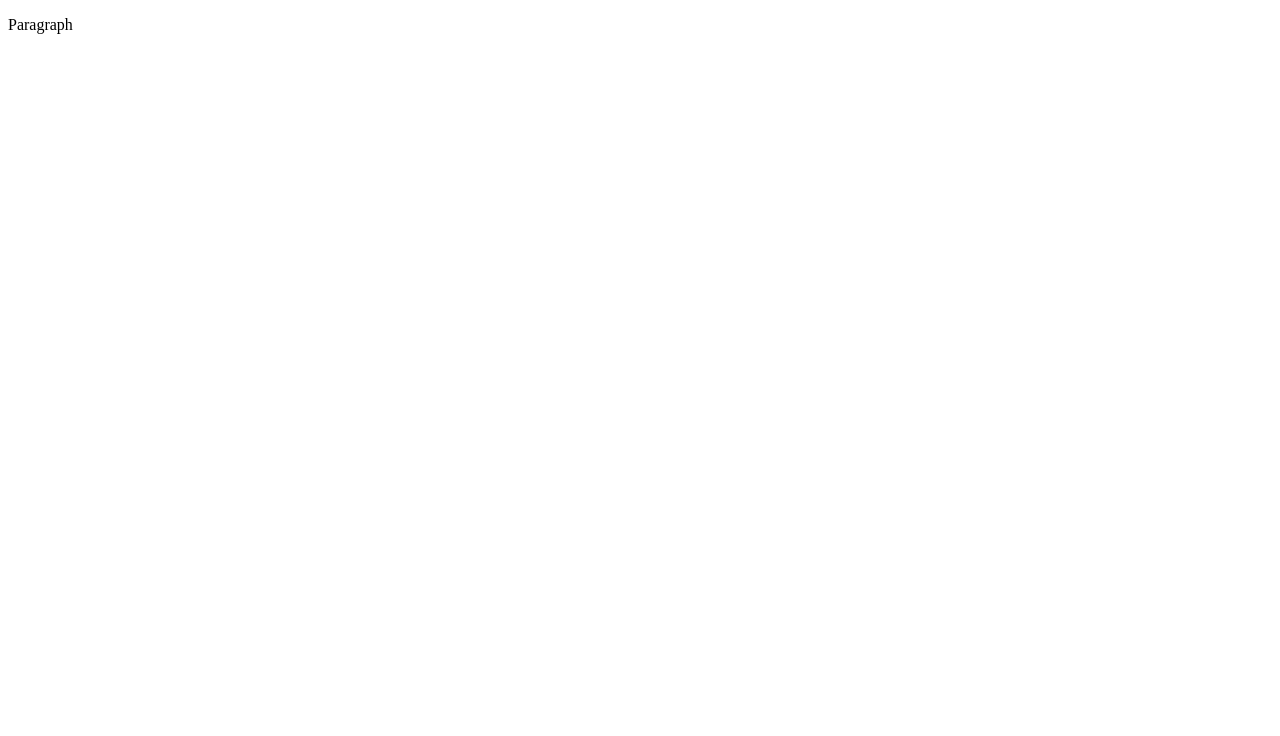
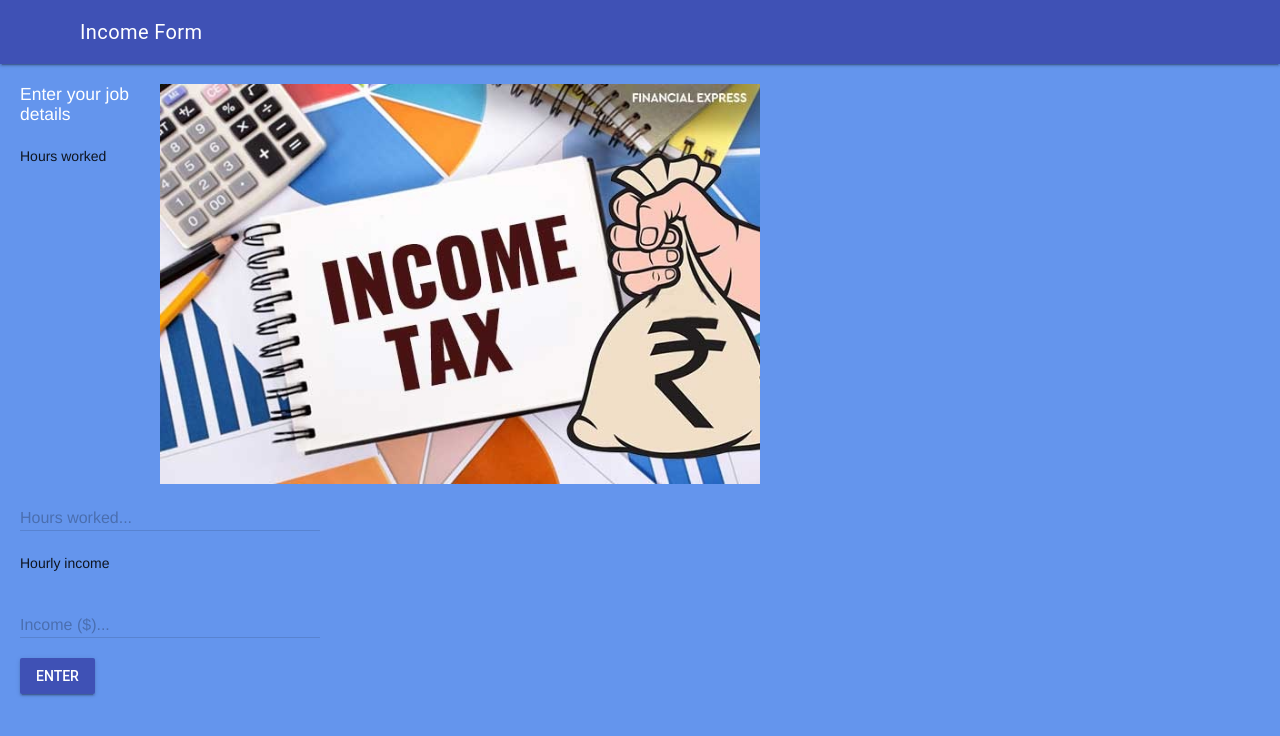
Before and after one commit to MTHS-ICD2O-1-2023/ICD2O-Unit-2-05-kai-nguyen-4, a plain HTML site: page index.html in a window 1280 px wide. Drawn offline with nearby package versions, Linux system fonts and the light colour scheme.

Commit message:
web made for income

```diff
--- a/css/style.css
+++ b/css/style.css
@@ -1,4 +1,38 @@
-/* Created by: Mr. Coxall
-* Created on: Sep 2020
+/* Created by: Kai Nguyen
+* Created on: Mar 2024
 * This file contains the CSS for index.html
 */
+.mdl-layout__header-row {
+  justify-content: center;
+  padding: 0;
+}
+
+.mdl-layout__content {
+  padding-left: 15pt;
+  padding-right: 15pt;
+  padding-top: 15pt;
+}
+
+img {
+  height: auto;
+  width: 600px;
+  float: right;
+  padding-right: 500px;
+}
+
+.page-content {
+  color: white;
+  font-family: Helvetica, Arial, sans-serif;
+  font-size: 1.25rem;
+  padding-bottom: 20px;
+}
+
+.page-content-answer {
+  color: rgb(0 0 0);
+  font-family: Helvetica, Arial, sans-serif;
+  font-size: 1.25rem;
+}
+
+body {
+  background-color: cornflowerblue;
+}
--- a/index.html
+++ b/index.html
@@ -1,9 +1,62 @@
 <!DOCTYPE html>
-<html>
-  <head>
-    <title>Title</title>
-  </head>
-  <body>
-    <p>Paragraph</p>
-  </body>
+<html lang="en-ca">
+<head>
+  <meta charset="utf-8" />
+  <meta name="description" content="income form with js" />
+  <meta name="author" content="Kai Nguyen" />
+  <meta name="keywords" content="mths, ics2o" />
+  <meta name="viewport" content="width=device-width, initial-scale=1.0" />
+  <link rel="stylesheet" href="./css/style.css" />
+  <link rel="stylesheet" href="https://fonts.googleapis.com/icon?family=Material+Icons" />
+  <link rel="stylesheet" href="https://code.getmdl.io/1.3.0/material.indigo-pink.min.css" />
+  <link rel="apple-touch-icon" sizes="180x180" href="apple-touch-icon.png" />
+  <link rel="icon" type="image/png" sizes="32x32" href="favicon-32x32.png" />
+  <link rel="icon" type="image/png" sizes="16x16" href="favicon-16x16.png" />
+  <link rel="manifest" href="site.webmanifest" />
+  <title>Js form</title>
+</head>
+<body>
+  <script defer src="https://code.getmdl.io/1.3.0/material.min.js"></script>
+  <script src="./js/script.js"></script>
+  <div class="mdl-layout mdl-js-layout mdl-layout--fixed-header">
+    <header class="mdl-layout__header">
+      <div class="mdl-layout__header-row">
+        <!-- Title -->
+        <span class="mdl-layout-title">Income Form</span>
+        <!-- Add spacer, to align navigation to the right -->
+        <div class="mdl-layout-spacer"></div>
+      </div>
+    </header>
+    <main class="mdl-layout__content">
+      <div class="right-image">
+        <img src="./images/income_tax.jpg" alt="Income image" />
+      </div>
+      <div class="page-content">Enter your job details</div>
+      <form action="#">
+        <p>Hours worked</p>
+        <div class="mdl-textfield mdl-js-textfield">
+          <input class="mdl-textfield__input" type="text" pattern="-?[0-9]*(\.[0-9]+)?" id="hours-entered" />
+          <label class="mdl-textfield__label" for="age-entered">Hours worked...</label>
+          <span class="mdl-textfield__error">Input is not a number!</span>
+        </div>
+        <!-- Numeric Textfield -->
+        <p>Hourly income</p>
+        <div class="mdl-textfield mdl-js-textfield">
+          <input class="mdl-textfield__input" type="text" pattern="-?[0-9]*(\.[0-9]+)?" id="income-entered" />
+          <label class="mdl-textfield__label" for="age-entered">Income ($)...</label>
+          <span class="mdl-textfield__error">Input is not a number!</span>
+        </div>
+        <br />
+        <button class="mdl-button mdl-js-button mdl-button--raised mdl-button--colored" onclick="findIncomeClicked()">
+          Enter
+        </button>
+      </form>
+      <br />
+      <br />
+      <div class="page-content-answer">
+        <div id="answer"></div>
+      </div>
+    </main>
+  </div>
+</body>
 </html>
--- a/js/script.js
+++ b/js/script.js
@@ -1,5 +1,14 @@
-// Copyright (c) 2020 Mr. Coxall All rights reserved
+// Copyright (c) 2024 Kai Nguyen All rights reserved
 //
-// Created by: Mr. Coxall
-// Created on: Sep 2020
+// Created by: Kai Nguyen
+// Created on: Mar 2024
 // This file contains the JS functions for index.html
+"use strict"
+
+function findIncomeClicked() {
+  const hoursInput = parseInt(document.getElementById("hours-entered").value)
+  const incomeInput = parseInt(document.getElementById("income-entered").value)
+  const govTax = 0.18 * (hoursInput * incomeInput)
+  const totalEarnings = (hoursInput * incomeInput) - govTax
+  document.getElementById("answer").innerHTML = "Your total income is: $" + totalEarnings.toFixed(2) + "<br>" + "The government will take: $" + govTax.toFixed(2)
+}
```
Also changed, not shown: android-chrome-192x192.png (added), android-chrome-512x512.png (added), apple-touch-icon.png (added), favicon-16x16.png (added), favicon-32x32.png (added), favicon.ico (added), images/income_tax.jpg (added), site.webmanifest (added).
